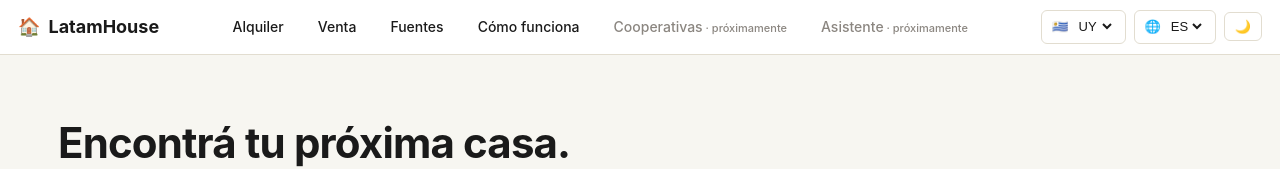
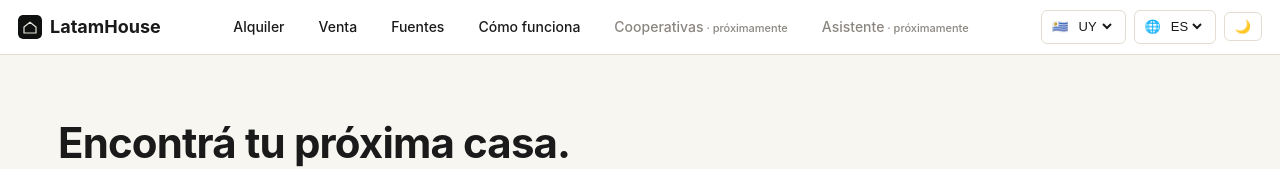
Before and after one commit to missingus3r/inmobiliaria-latam, a plain HTML site: page index.html in a window 1280 px wide. Shown: the top 169 px of the page. Drawn offline with Linux system fonts and the light colour scheme.

Commit message:
ui: icono del navbar usa el favicon.svg (no emoji 🏠)
Co-Authored-By: Claude Opus 4.7 (1M context) <noreply@anthropic.com>

```diff
--- a/index.html
+++ b/index.html
@@ -332,7 +332,7 @@
 
 <nav class="topbar">
   <div class="brand">
-    <span>🏠</span>
+    <img src="favicon.svg" alt="" width="24" height="24" style="display:block;border-radius:5px;" />
     <span>LatamHouse</span>
   </div>
 
```
